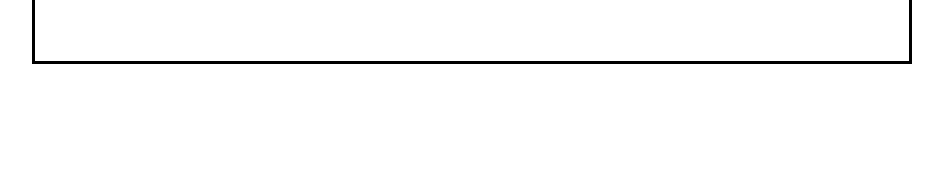
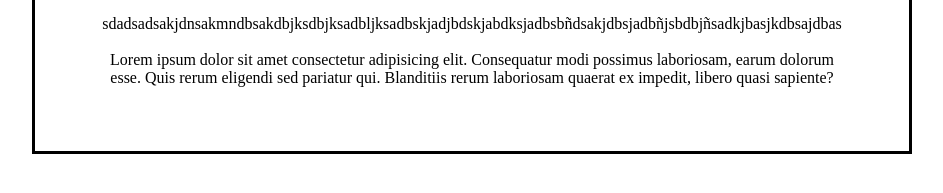
Before and after one commit to NicoFullPro/practica, a plain HTML site: page index.html in a window 1280 px wide. Shown: the part 303-496 px from the top of the page, without its empty margins (168-1111 px from the left). Drawn offline with Linux system fonts and the light colour scheme.

Commit message:
Agregue parrafos al index

```diff
--- a/index.html
+++ b/index.html
@@ -11,6 +11,10 @@
     <div class="container">
         <h1>Mi pagina Web</h1>
         <p>Lorem ipsum dolor sit amet consectetur adipisicing elit. Doloribus et cumque pariatur quod ducimus maiores eius voluptate, iusto molestiae aut modi nemo accusantium magni possimus neque sed est ex? Optio.</p>
+        <br>
+        <p>sdadsadsakjdnsakmndbsakdbjksdbjksadbljksadbskjadjbdskjabdksjadbsbñdsakjdbsjadbñjsbdbjñsadkjbasjkdbsajdbas</p>
+        <br>
+        <p>Lorem ipsum dolor sit amet consectetur adipisicing elit. Consequatur modi possimus laboriosam, earum dolorum esse. Quis rerum eligendi sed pariatur qui. Blanditiis rerum laboriosam quaerat ex impedit, libero quasi sapiente?</p>
     </div>
 
 </body>
```
